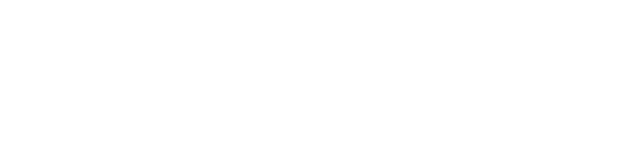
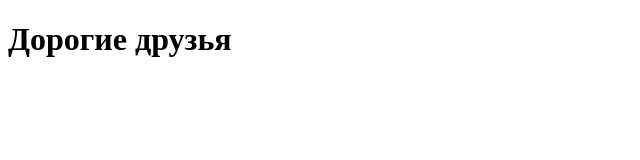
Before and after one commit to kova7chuk/project, a plain HTML site: page index.html in a window 1280 px wide. Shown: the whole page, without its empty margins (0-640 px from the left). Drawn offline with Linux system fonts and the light colour scheme.

Commit message:
add heding

```diff
--- a/index.html
+++ b/index.html
@@ -9,7 +9,7 @@
 </head>
 
 <body>
-
+    <h1 class="heading">Дорогие друзья</h1>
 </body>
 
 </html>
```
